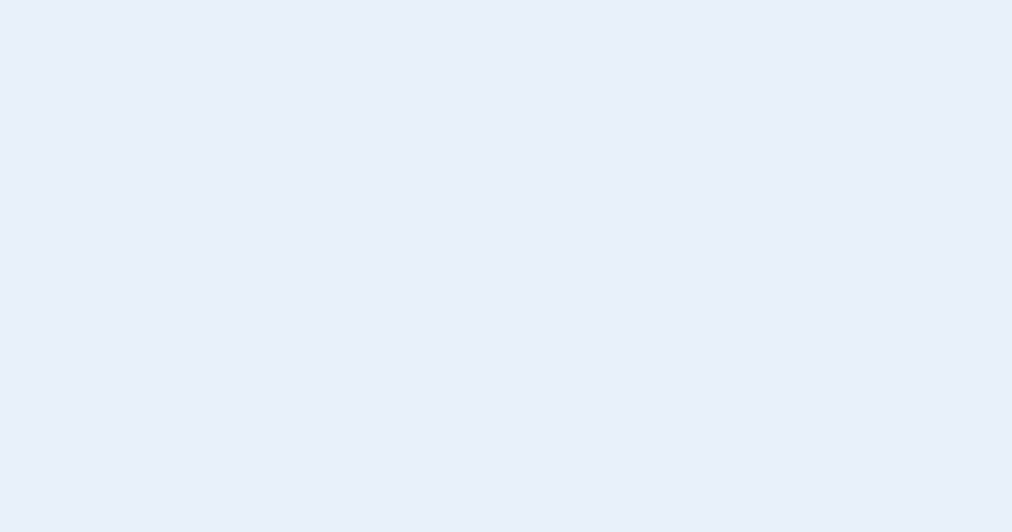
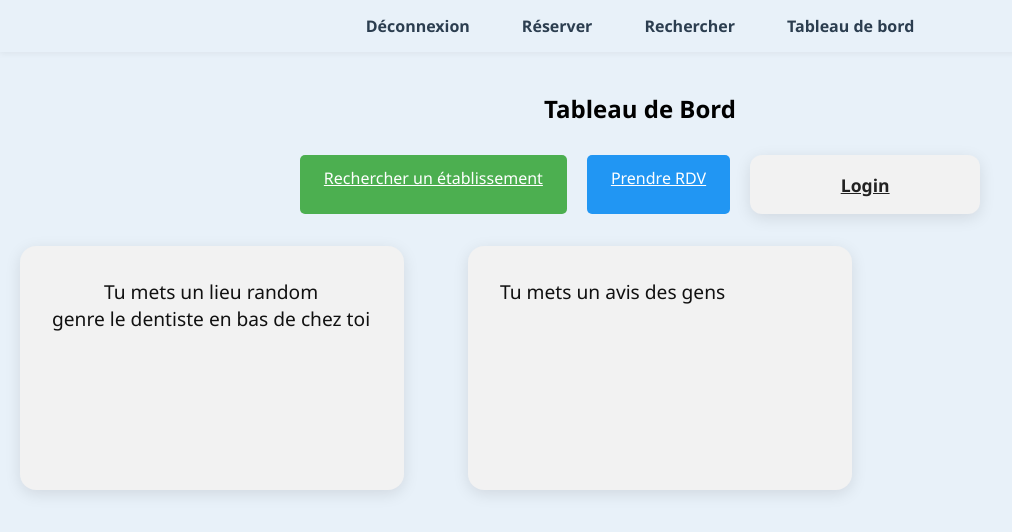
Before and after one commit to dadafax/HSV, a React app: page /tableau in a window 1280 px wide. Before the commit this address had no page. Shown: the top 532 px of the page, without its empty margins (0-1012 px from the left). Built offline with nearby package versions, Linux system fonts and the light colour scheme.

Commit message:
feat : Ajout route Tableau de bord

```diff
--- a/server.js
+++ b/server.js
@@ -3,6 +3,7 @@ const cors = require('cors');
 const connectDB = require('./db');
 const authRoutes = require('./src/routes/auth');
 const medecinRoutes = require('./src/routes/medecins');
+const booking = require('./src/models/booking');
 
 const app = express();
 
@@ -16,6 +17,7 @@ app.use(express.json());
 // Routes
 app.use('/api/auth', authRoutes);
 app.use('/api/medecins', medecinRoutes);
+app.use('/api/bookings', bookingRoutes);
 
 const PORT = process.env.PORT || 5000;
 app.listen(PORT, () => {
--- a/src/App.js
+++ b/src/App.js
@@ -7,6 +7,7 @@ import DashboardPage from './pages/DashboardPage';
 import MedecinProfile from './pages/MedecinProfile';
 import BookPage from './pages/BookPage';
 import SearchPage from './pages/SearchPage';
+import TableauBordPage from "./pages/TableauBord";
 import './App.css';
 
 function App() {
@@ -20,6 +21,7 @@ function App() {
         <Route path="/book" element={<BookPage />} />
         <Route path="/medecin/:id" element={<MedecinProfile />} />
         <Route path="/SearchPage" element={<SearchPage/>} />
+        <Route path="/tableau" element={<TableauBordPage />} />
       </Routes>
     </Router>
   );
--- a/src/NavBar.js
+++ b/src/NavBar.js
@@ -9,7 +9,7 @@ const NavBar = () => {
                 <li><Link to="/">Déconnexion</Link></li>
                 <li><Link to="/book">Réserver</Link></li>
                 <li><Link to="/SearchPage">Rechercher</Link></li>
-                <li><Link to="/DashboardPage">Tableau de bord</Link></li>
+                <li><Link to="/tableau">Tableau de bord</Link></li>
             </ul>
         </nav>
     );
--- /dev/null
+++ b/src/pages/TableauBord.js
@@ -0,0 +1,38 @@
+import React from "react";
+import { Link } from "react-router-dom";
+import NavBar from "../NavBar";
+
+const TableauBordPage = () => {
+  return (
+    <div>
+      <NavBar />
+
+      <div className="dashboard-container">
+        <h2>Tableau de Bord</h2>
+
+        <div className="button-container">
+          <Link to="/search" className="search-button">
+            Rechercher un établissement
+          </Link>
+          <Link to="/book" className="appointment-button">
+            Prendre RDV
+          </Link>
+          <Link to="/login" className="mainmenu-btn mainmenu-btn-grey">
+            Login
+          </Link>
+        </div>
+
+        <div className="mainmenu-content">
+          <div className="mainmenu-block mainmenu-block-grey">
+            Tu mets un lieu random<br />genre le dentiste en bas de chez toi
+          </div>
+          <div className="mainmenu-block mainmenu-block-grey">
+            Tu mets un avis des gens
+          </div>
+        </div>
+      </div>
+    </div>
+  );
+};
+
+export default TableauBordPage;
--- a/src/routes/auth.js
+++ b/src/routes/auth.js
@@ -73,4 +73,5 @@ router.post('/connexion', async (req, res) => {
   }
 });
 
+
 module.exports = router;
```
Also changed, not shown: src/models/Booking.js (added, +24 -0 lines), src/routes/booking.js (added, +23 -0 lines), src/Auth/LoginPage.js (line endings or trailing spaces).
